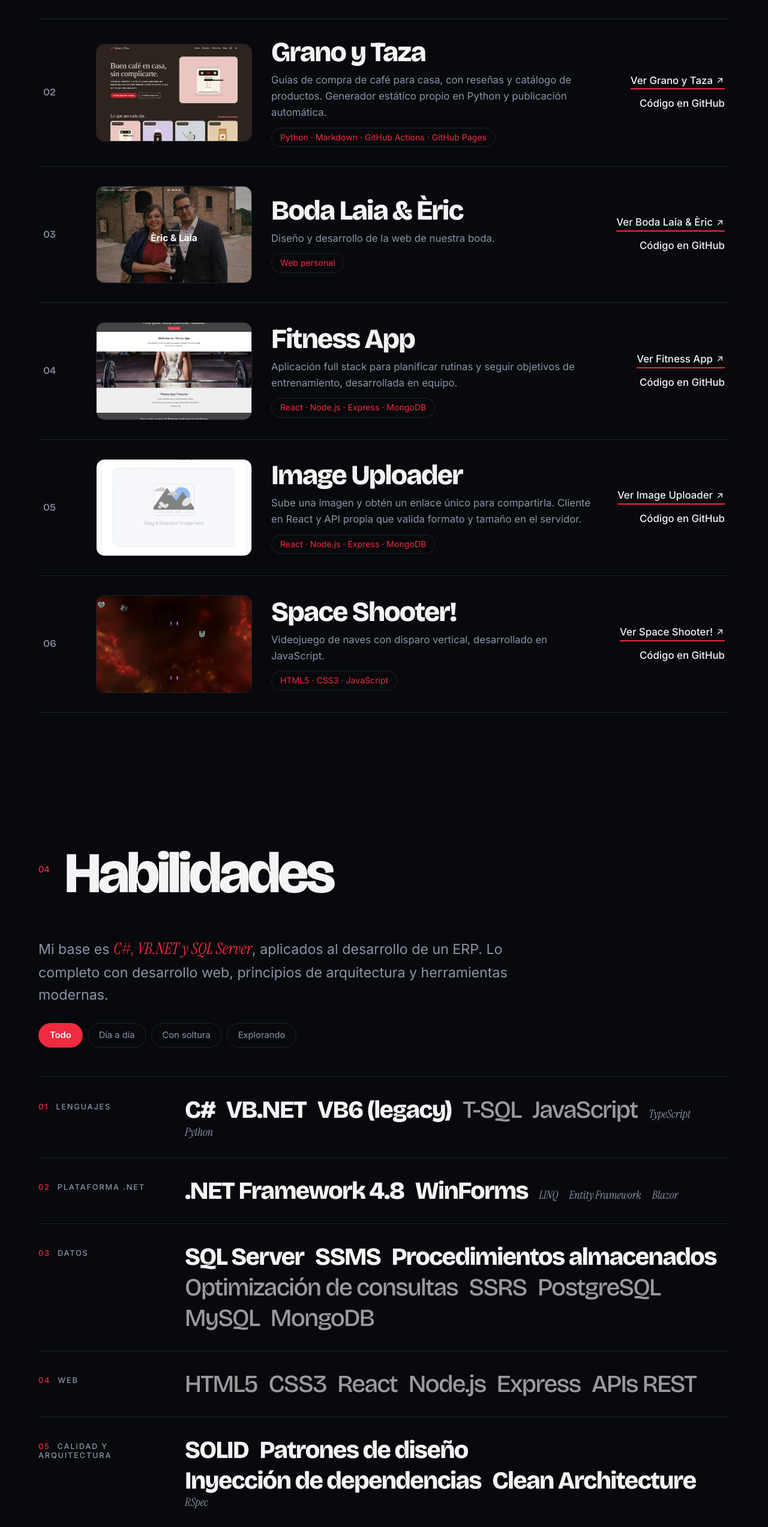
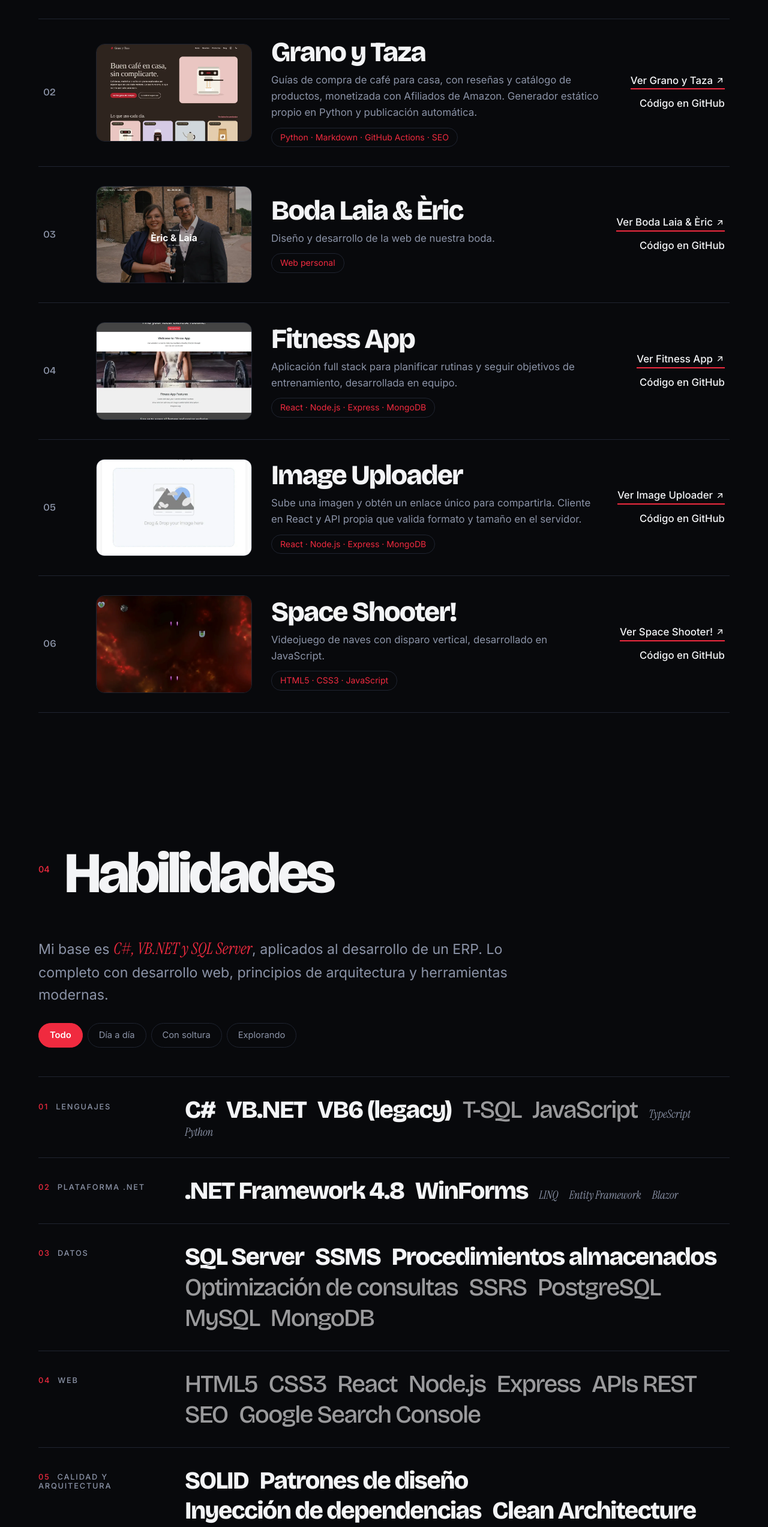
Before and after one commit to ericveganoguera/ericveganoguera-webpage, a plain HTML site: page index.html in a window 1280 px wide. Shown: the part 3591-6136 px from the top of the page at 60% size. Drawn offline with nearby package versions, Linux system fonts and the light colour scheme.

Commit message:
SEO y Google Search Console en habilidades y CV; Afiliados de Amazon en Grano y Taza
Co-Authored-By: Claude Opus 5.5 <noreply@anthropic.com>
Claude-Session: https://claude.ai/code/session_01Lces4QRqqUgwTFspnK19su

```diff
--- a/index.html
+++ b/index.html
@@ -210,7 +210,7 @@
     <article class="row reveal">
       <span class="n">02</span>
       <img class="thumb" src="./Assets/granoytaza.webp" alt="Captura de la portada de Grano y Taza" width="900" height="625" loading="lazy" decoding="async">
-      <div class="info"><h3>Grano y Taza</h3><p>Guías de compra de café para casa, con reseñas y catálogo de productos. Generador estático propio en Python y publicación automática.</p><span class="stack">Python · Markdown · GitHub Actions · GitHub Pages</span></div>
+      <div class="info"><h3>Grano y Taza</h3><p>Guías de compra de café para casa, con reseñas y catálogo de productos, monetizada con Afiliados de Amazon. Generador estático propio en Python y publicación automática.</p><span class="stack">Python · Markdown · GitHub Actions · SEO</span></div>
       <div class="go"><a href="https://granoytaza.es" target="_blank" rel="noopener noreferrer">Ver Grano y Taza <svg width="16" height="16" aria-hidden="true"><use href="#i-up"/></svg></a><a href="https://github.com/ericveganoguera/granoytaza" target="_blank" rel="noopener noreferrer">Código en GitHub</a></div>
     </article>
     <article class="row reveal">
@@ -254,7 +254,7 @@
     <li class="reveal"><h3>Lenguajes</h3><ul><li data-t="1">C#</li><li data-t="1">VB.NET</li><li data-t="1">VB6 (legacy)</li><li data-t="2">T-SQL</li><li data-t="2">JavaScript</li><li data-t="3">TypeScript</li><li data-t="3">Python</li></ul></li>
     <li class="reveal"><h3>Plataforma .NET</h3><ul><li data-t="1">.NET Framework 4.8</li><li data-t="1">WinForms</li><li data-t="3">LINQ</li><li data-t="3">Entity Framework</li><li data-t="3">Blazor</li></ul></li>
     <li class="reveal"><h3>Datos</h3><ul><li data-t="1">SQL Server</li><li data-t="1">SSMS</li><li data-t="1">Procedimientos almacenados</li><li data-t="2">Optimización de consultas</li><li data-t="2">SSRS</li><li data-t="2">PostgreSQL</li><li data-t="2">MySQL</li><li data-t="2">MongoDB</li></ul></li>
-    <li class="reveal"><h3>Web</h3><ul><li data-t="2">HTML5</li><li data-t="2">CSS3</li><li data-t="2">React</li><li data-t="2">Node.js</li><li data-t="2">Express</li><li data-t="2">APIs REST</li></ul></li>
+    <li class="reveal"><h3>Web</h3><ul><li data-t="2">HTML5</li><li data-t="2">CSS3</li><li data-t="2">React</li><li data-t="2">Node.js</li><li data-t="2">Express</li><li data-t="2">APIs REST</li><li data-t="2">SEO</li><li data-t="2">Google Search Console</li></ul></li>
     <li class="reveal"><h3>Calidad y arquitectura</h3><ul><li data-t="1">SOLID</li><li data-t="1">Patrones de diseño</li><li data-t="1">Inyección de dependencias</li><li data-t="1">Clean Architecture</li><li data-t="3">RSpec</li></ul></li>
     <li class="reveal"><h3>Herramientas</h3><ul><li data-t="1">Visual Studio</li><li data-t="2">Git</li><li data-t="2">GitHub</li><li data-t="2">Subversion</li><li data-t="2">GitHub Actions</li><li data-t="3">Azure DevOps</li><li data-t="3">Docker</li><li data-t="3">Azure</li></ul></li>
     <li class="reveal"><h3>Videojuegos</h3><ul><li data-t="3">Unity</li></ul></li>
```
Also changed, not shown: 2 other files.
